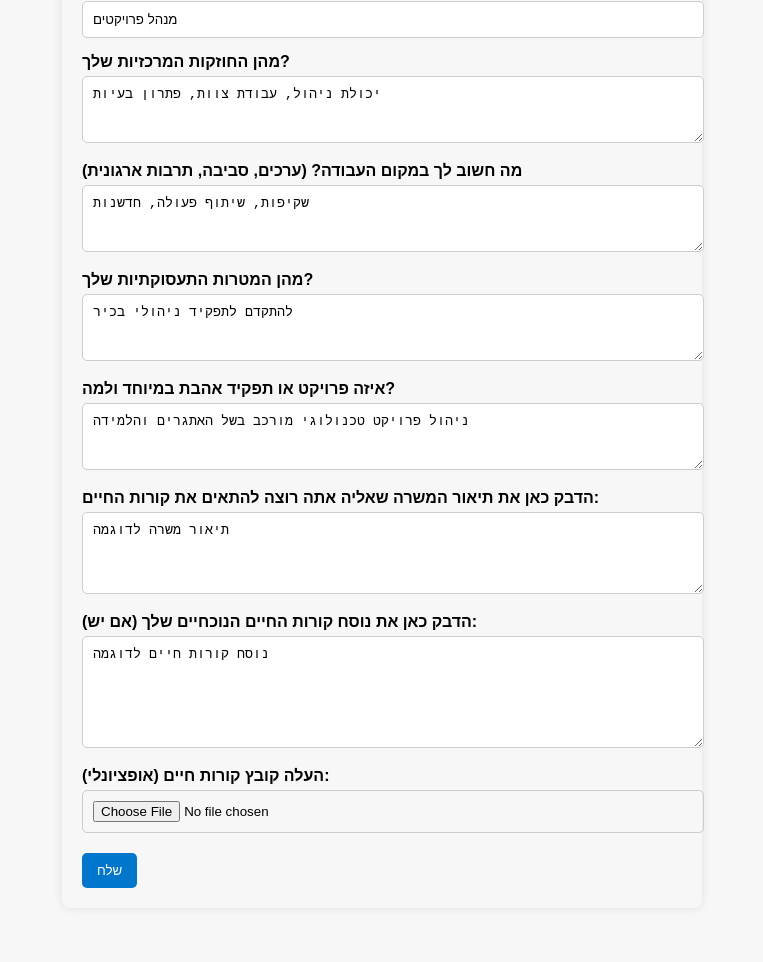
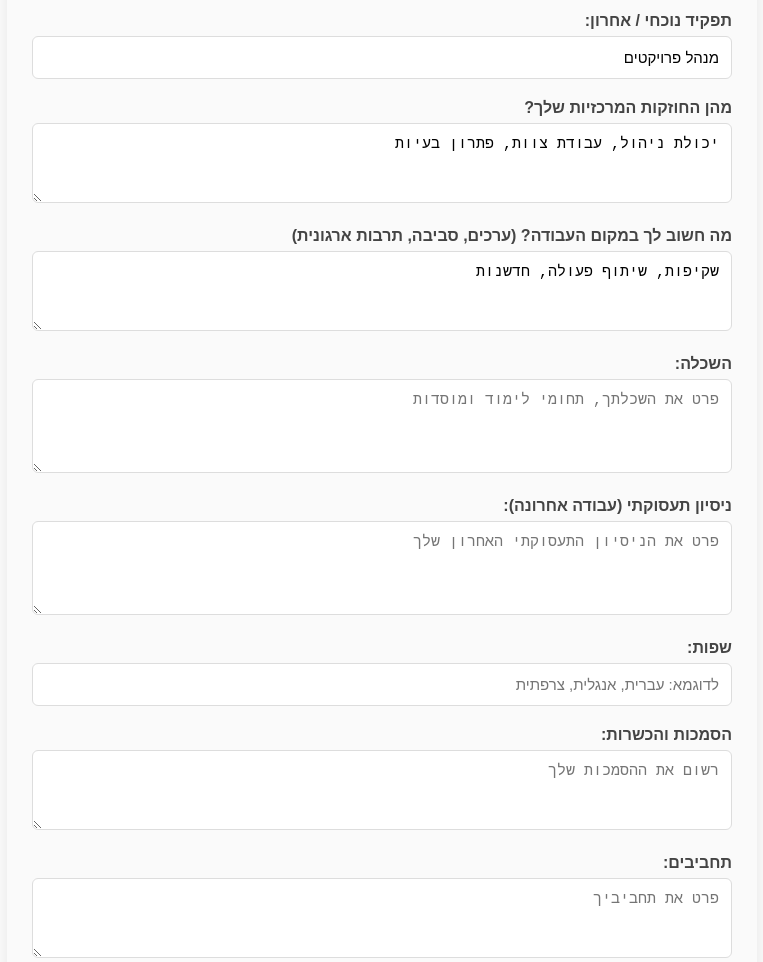
Before and after one commit to NetanelLvi/AI-course, a plain HTML site: page index.html in a window 1280 px wide. Shown: the part 300-1262 px from the top of the page, without its empty margins (258-1021 px from the left). Drawn offline with Linux system fonts and the light colour scheme.

Commit message:
הוספתי עוד שאלות ועיצבתי את הממשק

```diff
--- a/index.html
+++ b/index.html
@@ -7,36 +7,96 @@
   <style>
     body {
       font-family: Arial, sans-serif;
-      max-width: 600px;
+      max-width: 700px; /* Slightly wider for better spacing */
       margin: 40px auto;
-      padding: 20px;
-      background-color: #f7f7f7;
-      border-radius: 8px;
-      box-shadow: 0 0 10px rgba(0,0,0,0.1);
+      padding: 25px;
+      background-color: #fafafa; /* Softer background */
+      border-radius: 10px;
+      box-shadow: 0 2px 15px rgba(0,0,0,0.08); /* Subtler shadow */
+      direction: rtl; /* Ensure right-to-left alignment */
+    }
+    h2 {
+      font-size: 24px;
+      font-weight: 700;
+      color: #333;
+      text-align: center;
+      margin-bottom: 25px;
     }
     label {
       display: block;
-      margin-top: 15px;
+      margin-top: 20px; /* Increased spacing */
       font-weight: bold;
+      font-size: 16px; /* Larger for readability */
+      color: #444;
     }
     input, textarea, select {
       width: 100%;
-      padding: 10px;
-      margin-top: 5px;
-      border: 1px solid #ccc;
-      border-radius: 5px;
+      padding: 12px; /* Slightly more padding */
+      margin-top: 6px;
+      border: 1px solid #ddd; /* Lighter border */
+      border-radius: 6px; /* Softer corners */
+      font-size: 15px;
+      background-color: #fff;
+      box-sizing: border-box; /* Ensures padding doesn’t affect width */
+      transition: border-color 0.3s ease, box-shadow 0.3s ease; /* Smooth transitions */
+    }
+    input:focus, textarea:focus, select:focus {
+      border-color: #0077cc; /* Highlight on focus */
+      box-shadow: 0 0 5px rgba(0,119,204,0.3); /* Subtle glow */
+      outline: none;
+    }
+    textarea {
+      resize: vertical; /* Allow vertical resize only */
+      min-height: 80px; /* Minimum height for better usability */
     }
     button {
-      margin-top: 20px;
-      padding: 10px 15px;
+      margin-top: 25px;
+      padding: 12px 20px; /* Larger clickable area */
       background-color: #0077cc;
       color: white;
       border: none;
-      border-radius: 5px;
+      border-radius: 6px;
       cursor: pointer;
+      font-size: 16px;
+      font-weight: 600;
+      transition: background-color 0.3s ease; /* Smooth hover effect */
+      display: block; /* Center button */
+      width: 100%; /* Full-width button */
     }
     button:hover {
       background-color: #005fa3;
+    }
+    /* Responsive Design */
+    @media (max-width: 600px) {
+      body {
+        margin: 20px 10px;
+        padding: 20px;
+      }
+      h2 {
+        font-size: 20px;
+      }
+      label {
+        font-size: 14px;
+      }
+      input, textarea, select {
+        font-size: 14px; /* Prevent mobile zoom issues */
+      }
+      button {
+        font-size: 14px;
+        padding: 10px 15px;
+      }
+    }
+    /* Subtle Required Field Indicator */
+    label::after {
+      content: "*";
+      color: #e74c3c;
+      font-size: 14px;
+      margin-right: 4px;
+      opacity: 0; /* Hidden by default */
+    }
+    label[for="fullname"]::after,
+    label[for="email"]::after {
+      opacity: 1; /* Visible for required fields */
     }
   </style>
 </head>
@@ -59,6 +119,21 @@
     <label for="values">מה חשוב לך במקום העבודה? (ערכים, סביבה, תרבות ארגונית)</label>
     <textarea id="values" name="values" rows="3">שקיפות, שיתוף פעולה, חדשנות</textarea>
 
+    <label for="education">השכלה:</label>
+    <textarea id="education" name="education" rows="4" placeholder="פרט את השכלתך, תחומי לימוד ומוסדות"></textarea>
+
+    <label for="experience">ניסיון תעסוקתי (עבודה אחרונה):</label>
+    <textarea id="experience" name="experience" rows="4" placeholder="פרט את הניסיון התעסוקתי האחרון שלך"></textarea>
+
+    <label for="languages">שפות:</label>
+    <input type="text" id="languages" name="languages" placeholder="לדוגמא: עברית, אנגלית, צרפתית">
+
+    <label for="certifications">הסמכות והכשרות:</label>
+    <textarea id="certifications" name="certifications" rows="3" placeholder="רשום את ההסמכות שלך"></textarea>
+
+    <label for="hobbies">תחביבים:</label>
+    <textarea id="hobbies" name="hobbies" rows="3" placeholder="פרט את תחביביך"></textarea>
+
     <label for="career_goals">מהן המטרות התעסוקתיות שלך?</label>
     <textarea id="career_goals" name="career_goals" rows="3">להתקדם לתפקיד ניהולי בכיר</textarea>
 
@@ -76,3 +151,5 @@
 
     <button type="submit">שלח</button>
   </form>
+</body>
+</html>
```
